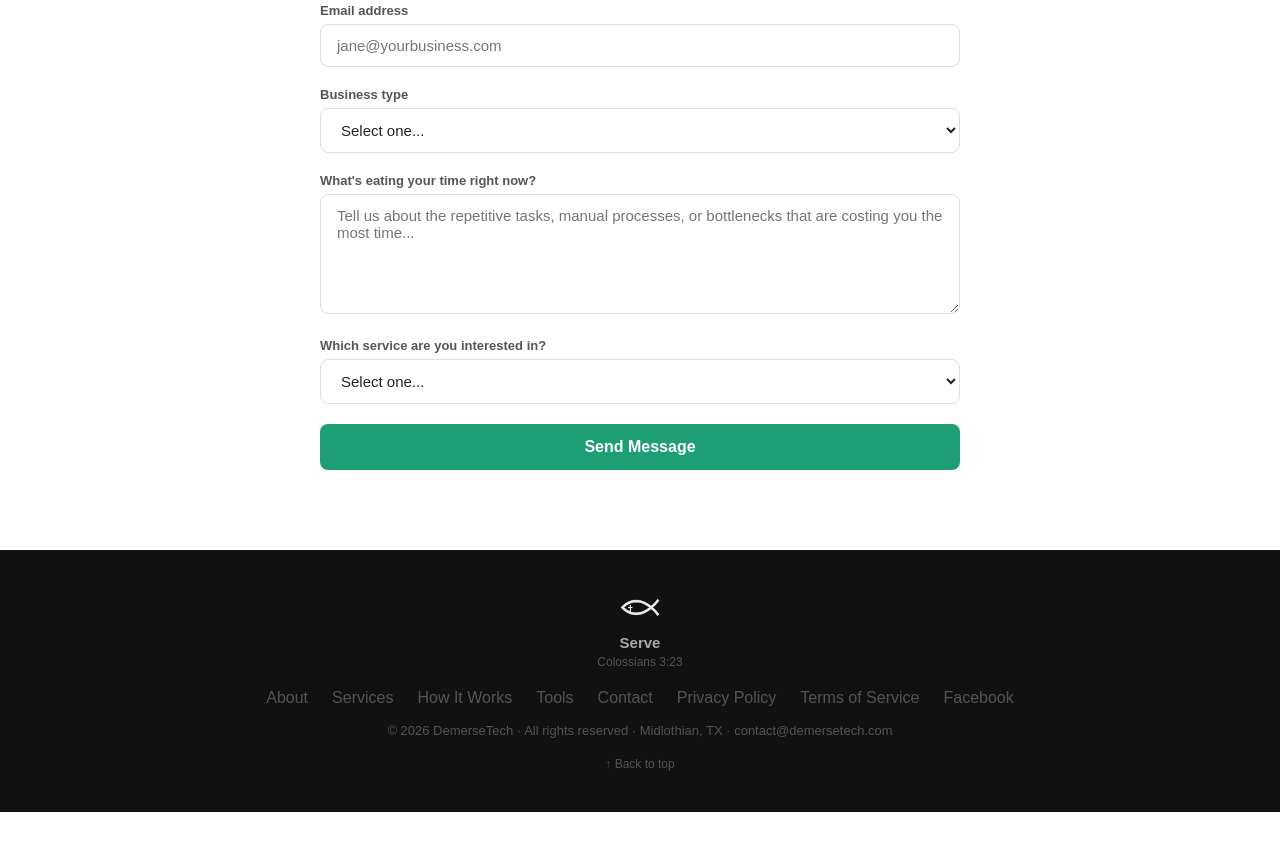
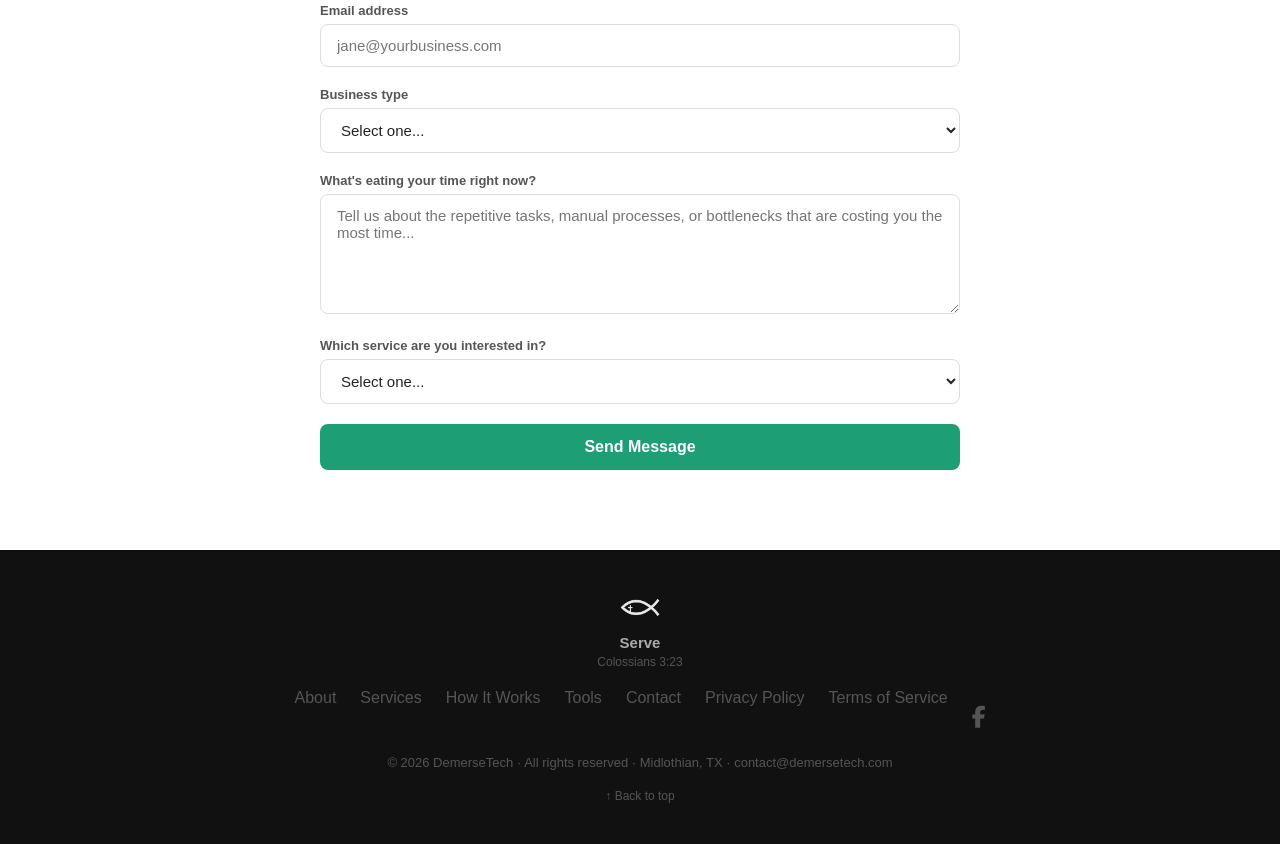
Before and after one commit to StuDemerse/demersetech-site, a plain HTML site: page index.html in a window 1280 px wide. Shown: the part 4790-5634 px from the top of the page. Before the commit the page ends 5602 px from the top, so only its background shows below. Drawn offline with Linux system fonts and the light colour scheme.

Commit message:
Add Facebook link to footer

```diff
--- a/index.html
+++ b/index.html
@@ -6,6 +6,7 @@
   <title>DemerseTech — AI Automation for Small Business</title>
   <meta name="description" content="DemerseTech helps small businesses automate repetitive tasks with custom AI automations. Based in Midlothian, TX. Free consultation available." />
   <link href="https://fonts.googleapis.com/css2?family=Rajdhani:wght@700&display=swap" rel="stylesheet"/>
+  <link rel="stylesheet" href="https://cdnjs.cloudflare.com/ajax/libs/font-awesome/6.5.0/css/all.min.css" />
   <style>
     * { box-sizing: border-box; margin: 0; padding: 0; }
     html { scroll-behavior: smooth; }
@@ -119,6 +120,9 @@
       section { padding: 60px 20px; }
       .step { flex-direction: column; gap: 12px; }
     }
+    .social-icons { display: flex; gap: 16px; justify-content: center; margin-top: 16px; margin-bottom: 8px; }
+    .social-icons a { color: #555; font-size: 22px; text-decoration: none; transition: color 0.2s; }
+    .social-icons a:hover { color: #1D9E75; }
   </style>
 </head>
 <body>
@@ -424,7 +428,9 @@
     <a href="mailto:contact@demersetech.com">Contact</a>
     <a href="/privacy.html">Privacy Policy</a>
     <a href="/terms.html">Terms of Service</a>
-    <a href="https://www.facebook.com/DemerseTech" target="_blank" rel="noopener noreferrer">Facebook</a>
+  <div class="social-icons">
+    <a href="https://www.facebook.com/DemerseTech" target="_blank" rel="noopener noreferrer" aria-label="Facebook"><i class="fab fa-facebook-f"></i></a>
+  </div>
   </div>
   <p>© 2026 DemerseTech · All rights reserved · Midlothian, TX · <a href="mailto:contact@demersetech.com">contact@demersetech.com</a></p>
   <div style="margin-top: 16px;">
```
Also changed, not shown: privacy.html (+7 -1 lines), terms.html (+7 -1 lines), tools.html (+7 -1 lines).
